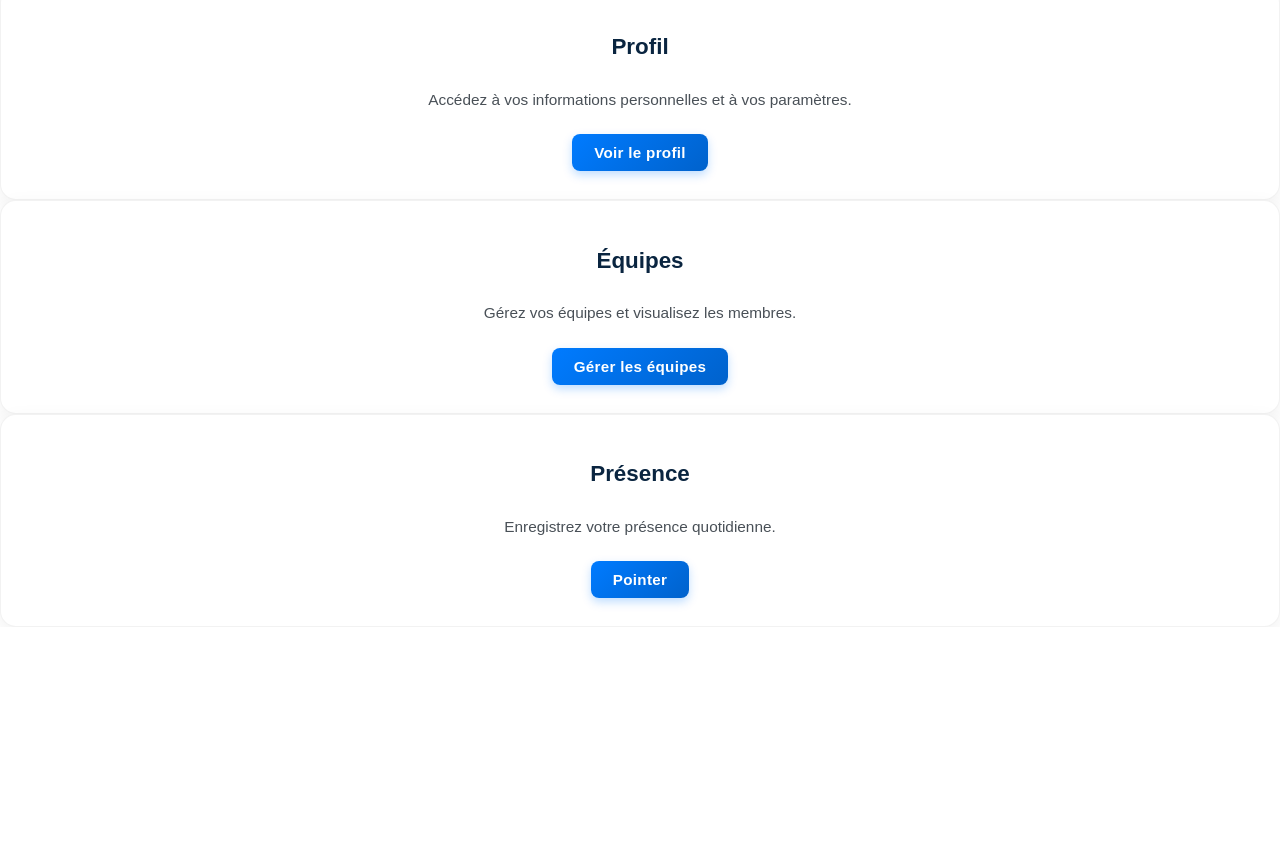
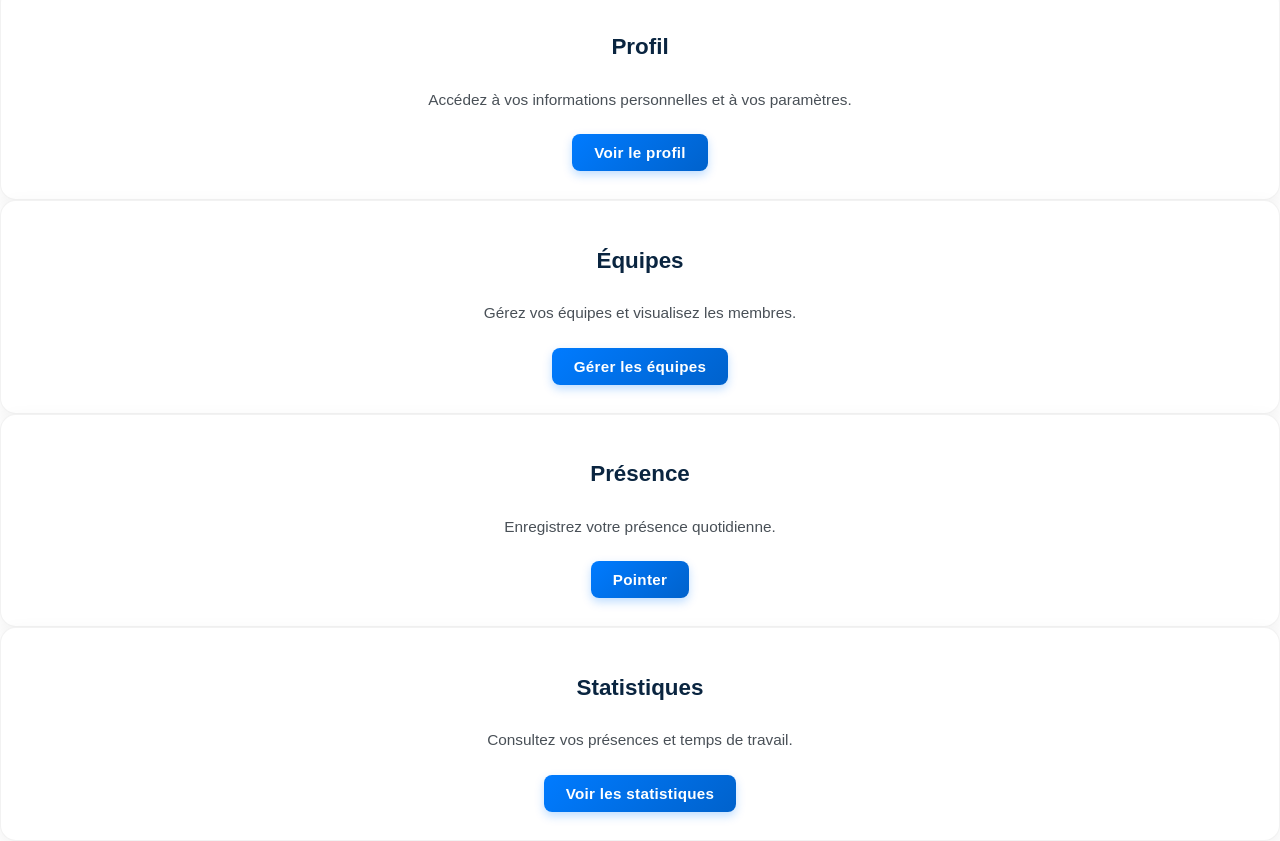
Before and after one commit to AristideWafo/Time-Manager, an Angular app in the folder front/: page /home in a window 1280 px wide. Shown: the part 208-1049 px from the top of the page. Before the commit the page ends 835 px from the top, so only its background shows below. Built offline with nearby package versions, Linux system fonts and the light colour scheme; sample sign-in values are in the browser's storage.

Commit message:
fix update user

```diff
--- a/front/package.json
+++ b/front/package.json
@@ -21,6 +21,8 @@
     "@angular/platform-browser": "^17.3.0",
     "@angular/platform-browser-dynamic": "^17.3.0",
     "@angular/router": "^17.3.0",
+    "jspdf": "^3.0.3",
+    "jspdf-autotable": "^5.0.2",
     "jwt-decode": "^3.1.2",
     "lint": "^0.8.19",
     "rxjs": "^7.8.2",
--- a/front/src/app/services/api.service.ts
+++ b/front/src/app/services/api.service.ts
@@ -47,4 +47,8 @@ export class ApiService {
     postPresence(data: { Type: string; Timestamp: string }) {
         return this.http.post(`${this.baseUrl}/presence/create`, data);
     }
+
+    getPresence() {
+        return this.http.get(`${this.baseUrl}/presence`);
+    }
 }
--- a/front/src/app/view/pages/home/home.component.ts
+++ b/front/src/app/view/pages/home/home.component.ts
@@ -36,6 +36,14 @@ import { ApiService } from '../../../services/api.service';
         <button (click)="pointer()">Pointer</button>
         <p *ngIf="message" class="message">{{ message }}</p>
       </div>
+
+      <!-- Statistiques -->
+      <div class="card">
+        <h2>Statistiques</h2>
+        <p>Consultez vos présences et temps de travail.</p>
+        <button (click)="goToStats()">Voir les statistiques</button>
+      </div>
+
     </div>
   </section>
   `,
@@ -56,6 +64,10 @@ export class HomeComponent implements OnInit {
 
   goToProfile() { this.router.navigate(['/profile']); }
   goToTeams() { this.router.navigate(['/teams']); }
+  goToStats() {
+    this.router.navigate(['/presence-stats']);
+  }
+
 
   pointer() {
     const userId = localStorage.getItem('user_id');
--- a/front/src/app/view/routing/app.routes.ts
+++ b/front/src/app/view/routing/app.routes.ts
@@ -3,6 +3,7 @@ import { LoginComponent } from '../pages/login/login.component';
 import { HomeComponent } from '../pages/home/home.component';
 import { ProfileComponent } from '../pages/profile/profile.component';
 import { TeamsComponent } from '../pages/teams/teams.components';
+import { PresenceStatsComponent } from '../pages/presence-stats/presence_stats.component';
 import { authGuard } from '../guards/auth.guard';
 
 export const routes: Routes = [
@@ -11,5 +12,6 @@ export const routes: Routes = [
     { path: 'home', component: HomeComponent, canActivate: [authGuard] },
     { path: 'profile', component: ProfileComponent, canActivate: [authGuard] },
     { path: 'teams', component: TeamsComponent, canActivate: [authGuard] },
+    { path: 'presence-stats', component: PresenceStatsComponent, canActivate: [authGuard] },
     { path: '**', redirectTo: 'login' }
 ];
```
Also changed, not shown: 1 other file (tests, documents, lock files or other folders).
